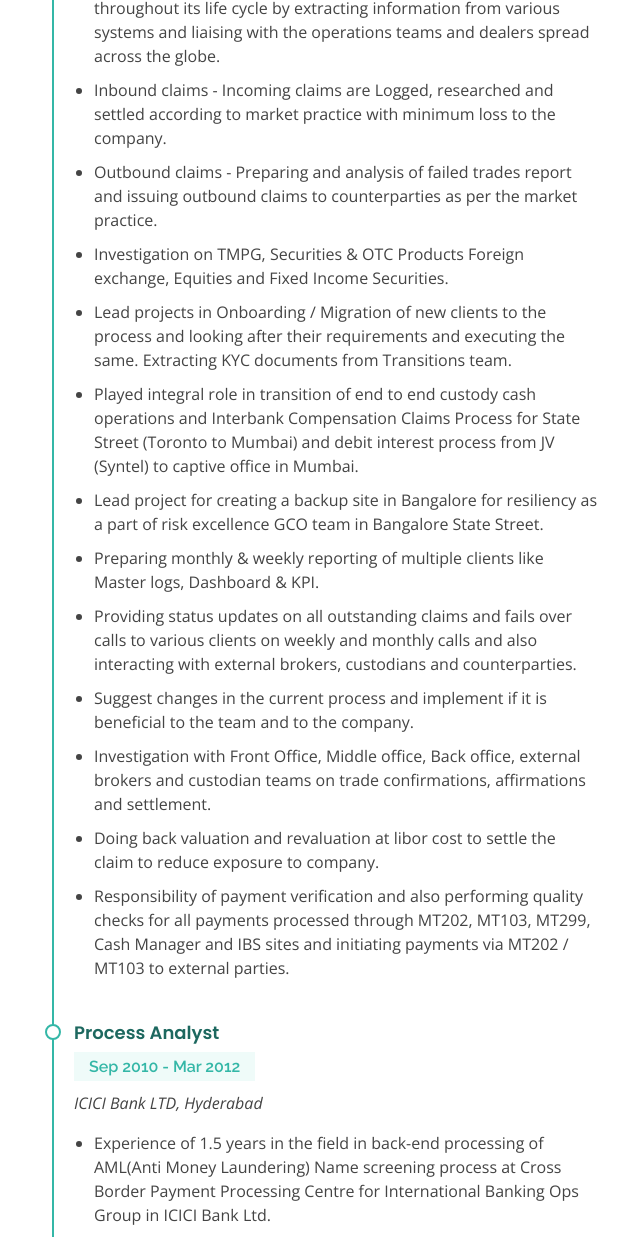
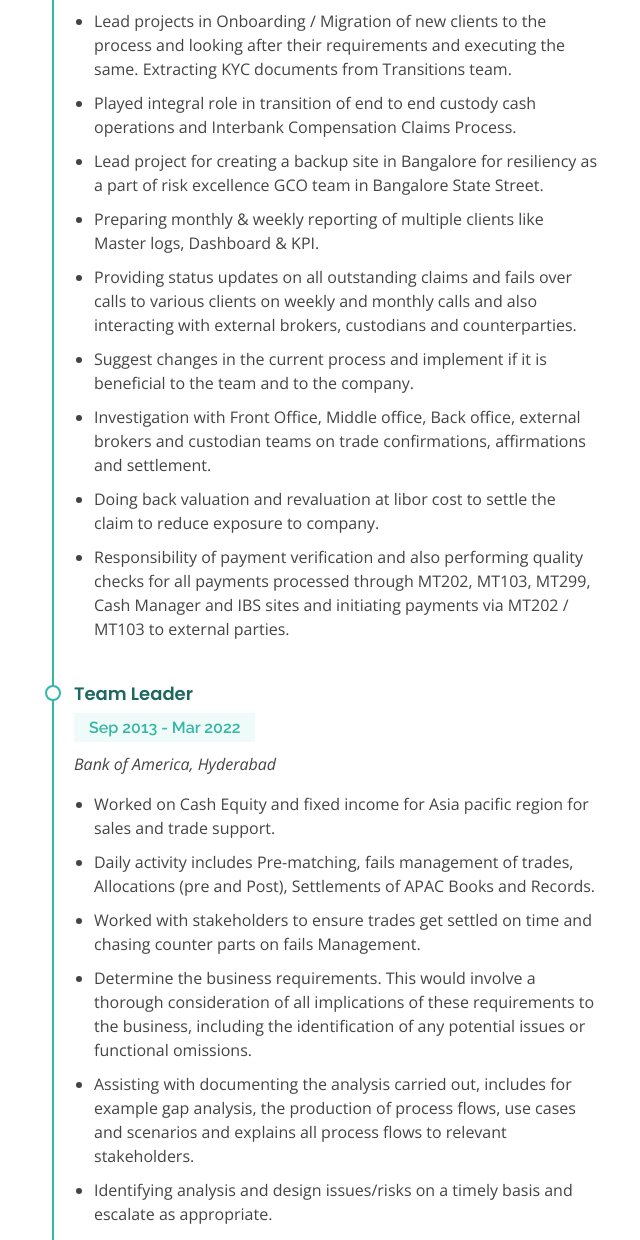
Before and after one commit to ummajisaraswathi/resume, a plain HTML site: page resume.html in a window 1280 px wide. Shown: the part 1100-2340 px from the top of the page, without its empty margins (600-1240 px from the left). Drawn offline with nearby package versions, Linux system fonts and the light colour scheme.

Commit message:
Add files via upload

```diff
--- a/resume.html
+++ b/resume.html
@@ -62,7 +62,7 @@
   <div class="container" data-aos="fade-up">
     <div class="section-title">
       <h2>Resume</h2>
-      <p>Over 9.5 years of experience in Investment Operation, Trade Life cycle, Quality control, equities, and business development. In-depth knowledge of settlement procedures and systems applicable in back-office. Specialized in financial services and capital markets, managed and led various projects catering to areas such as business process management. A proven track record of increasing quality, streamlining workflow, and creating a teamwork environment to enhance productivity with good quality innovatively and process improvement.</p>
+      <p>Over 10 years of experience in Investment Operation, Trade Life cycle, Quality control, equities, and business development. In-depth knowledge of settlement procedures, Claims investigation and systems applicable in back-office. Specialized in financial services and capital markets, managed and led various projects catering to areas such as business process management. A proven track record of increasing quality, streamlining workflow, and creating a teamwork environment to enhance productivity with good quality innovatively and process improvement.</p>
     </div>
 
     <div class="row">
@@ -70,7 +70,7 @@
         <h3 class="resume-title">Summary</h3>
         <div class="resume-item pb-0">
           <h4>UMMAJI SARASWATHI</h4>
-          <p><em>Financial Analyst with over 9.5 years of experience in Investment Operation, Trade Life cycle, Quality control, equities, and business development. In-depth knowledge of settlement procedures and systems applicable in back-office. Specialized in financial services and capital markets, managed and led various projects catering to areas such as business process management. A proven track record of increasing quality, streamlining workflow, and creating a teamwork environment to enhance productivity with good quality innovatively and process improvement.</em></p>
+          <p><em>Financial Analyst with over 10 years of experience in Investment Operation, Trade Life cycle, Quality control, equities, and business development. In-depth knowledge of settlement procedures, Claims ivestigation and systems applicable in back-office. Specialized in financial services and capital markets, managed and led various projects catering to areas such as business process management. A proven track record of increasing quality, streamlining workflow, and creating a teamwork environment to enhance productivity with good quality innovatively and process improvement.</em></p>
           <ul>
             <li>12-1-722, Near Gandhi statue, Asif Nagar, Mehdipatnam, Hyderabad</li>
             <li>+91 9700054669</li>
@@ -102,13 +102,24 @@
           <p><em>Statestreet, Hyderabad</em></p>
           <ul>
             <li>Responsible to take the place of the operations manager as and when necessary to supervise the whole client life cycle management domain.</li>
-            <li>Managing a team of 5 members in claims based out of Hyderabad.</li>
             <li>Responsible to balance the allocation of tasks, overseeing day to day ops, addressing issues/escalations and maintaining a healthy team environment with an open communication culture.</li>
-            <li>Conducting monthly, quarterly, half yearly and yearly performance appraisal meetings for team members for rating.</li>
             <li>Leave management and attrition management for process.</li>
             <li>Reports & activities under MIS & Risk & control reporting.</li>
             <li>Responsible to establish controls & execute controlling activities by various modes like - 4 eye reviews, reconciling critical data, Managing exception queues, etc.</li>
             <li>Creating SOP, Training Plan, KPI’s tracker and EOD reports.</li>
+            <li>Process involves investigating and resolving the failed trade throughout its life cycle by extracting information from various systems and liaising with the operations teams and dealers spread across the globe.</li>
+            <li>Inbound claims - Incoming claims are Logged, researched and settled according to market practice with minimum loss to the company.</li>
+            <li>Outbound claims - Preparing and analysis of failed trades report and issuing outbound claims to counterparties as per the market practice.</li>
+            <li>Lead projects in Onboarding / Migration of new clients to the process and looking after their requirements and executing the same. Extracting KYC documents from Transitions team.</li>
+            <li>Played integral role in transition of end to end custody cash operations and Interbank Compensation Claims Process.</li>
+            <li>Lead project for creating a backup site in Bangalore for resiliency as a part of risk excellence GCO team in Bangalore State Street.</li>
+            <li>Preparing monthly & weekly reporting of multiple clients like Master logs, Dashboard & KPI.</li>
+            <li>Providing status updates on all outstanding claims and fails over calls to various clients on weekly and monthly calls and also interacting with external brokers, custodians and counterparties.</li>
+            <li>Suggest changes in the current process and implement if it is beneficial to the team and to the company.</li>
+            <li>Investigation with Front Office, Middle office, Back office, external brokers and custodian teams on trade confirmations, affirmations and settlement.</li>
+            <li>Doing back valuation and revaluation at libor cost to settle the claim to reduce exposure to company.</li>
+            <li>Responsibility of payment verification and also performing quality checks for all payments processed through MT202, MT103, MT299, Cash Manager and IBS sites and initiating payments via MT202 / MT103 to external parties.</li>
+
           </ul>
         </div>
         <div class="resume-item">
@@ -116,20 +127,25 @@
           <h5>Sep 2013 - Mar 2022</h5>
           <p><em>Bank of America, Hyderabad</em></p>
           <ul>
-            <li>Process involves investigating and resolving the failed trade throughout its life cycle by extracting information from various systems and liaising with the operations teams and dealers spread across the globe.</li>
-            <li>Inbound claims - Incoming claims are Logged, researched and settled according to market practice with minimum loss to the company.</li>
-            <li>Outbound claims - Preparing and analysis of failed trades report and issuing outbound claims to counterparties as per the market practice.</li>
-            <li>Investigation on TMPG, Securities & OTC Products Foreign exchange, Equities and Fixed Income Securities.</li>
-            <li>Lead projects in Onboarding / Migration of new clients to the process and looking after their requirements and executing the same. Extracting KYC documents from Transitions team.</li>
-            <li>Played integral role in transition of end to end custody cash operations and Interbank Compensation Claims Process for State Street (Toronto to Mumbai) and debit interest process from JV (Syntel) to captive office in Mumbai.</li>
-            <li>Lead project for creating a backup site in Bangalore for resiliency as a part of risk excellence GCO team in Bangalore State Street.</li>
-            <li>Preparing monthly & weekly reporting of multiple clients like Master logs, Dashboard & KPI.</li>
-            <li>Providing status updates on all outstanding claims and fails over calls to various clients on weekly and monthly calls and also interacting with external brokers, custodians and counterparties.</li>
-            <li>Suggest changes in the current process and implement if it is beneficial to the team and to the company.</li>
-            <li>Investigation with Front Office, Middle office, Back office, external brokers and custodian teams on trade confirmations, affirmations and settlement.</li>
-            <li>Doing back valuation and revaluation at libor cost to settle the claim to reduce exposure to company.</li>
-            <li>Responsibility of payment verification and also performing quality checks for all payments processed through MT202, MT103, MT299, Cash Manager and IBS sites and initiating payments via MT202 / MT103 to external parties.</li>
-          </ul>
+          <li> Worked on Cash Equity and fixed income for Asia pacific region for sales and trade support.</li>
+          <li> Daily activity includes Pre-matching, fails management of trades, Allocations (pre and Post), Settlements of APAC Books and Records.</li>
+          <li> Worked with stakeholders to ensure trades get settled on time and chasing counter parts on fails Management.</li>
+          <li> Determine the business requirements. This would involve a thorough consideration of all implications of these requirements to the business, including the identification of any potential issues or functional omissions.</li>
+          <li> Assisting with documenting the analysis carried out, includes for example gap analysis, the production of process flows, use cases and scenarios and explains all process flows to relevant stakeholders.</li>
+          <li> Identifying analysis and design issues/risks on a timely basis and escalate as appropriate.</li>
+          <li>Being the 'translator' between the business and IT, providing business expertise when required.</li>
+          <li>Preparation and execution of all activities within the plan including testing, status reporting and compiling user procedures and training packs.</li>
+          <li>As in all roles, a high degree of flexibility is required. Projects sometimes involve travel and/or long hours at critical stages in the lifecycle.</li>
+          <li>Set up operational best practices and procedures to support traders.</li>
+          <li>Establish controls and reconciliation procedures on new flows with a view to ensuring trade capture is complete and accurate from upstream and downstream.</li>
+          <li>Ability to clearly articulate and communicate issues to internal and external. </li>
+          <li>Ability to multitask effectively.</li>
+          <li>Ability to work under pressure and fast pace environment.</li>
+          <li>Handling Monthly reports using access data base and publishing to senior management.</li>
+          <li>Performing inter and intra company breaks.<li>
+
+
+         </ul>
         </div>
         <div class="resume-item">
           <h4>Process Analyst</h4>
```
